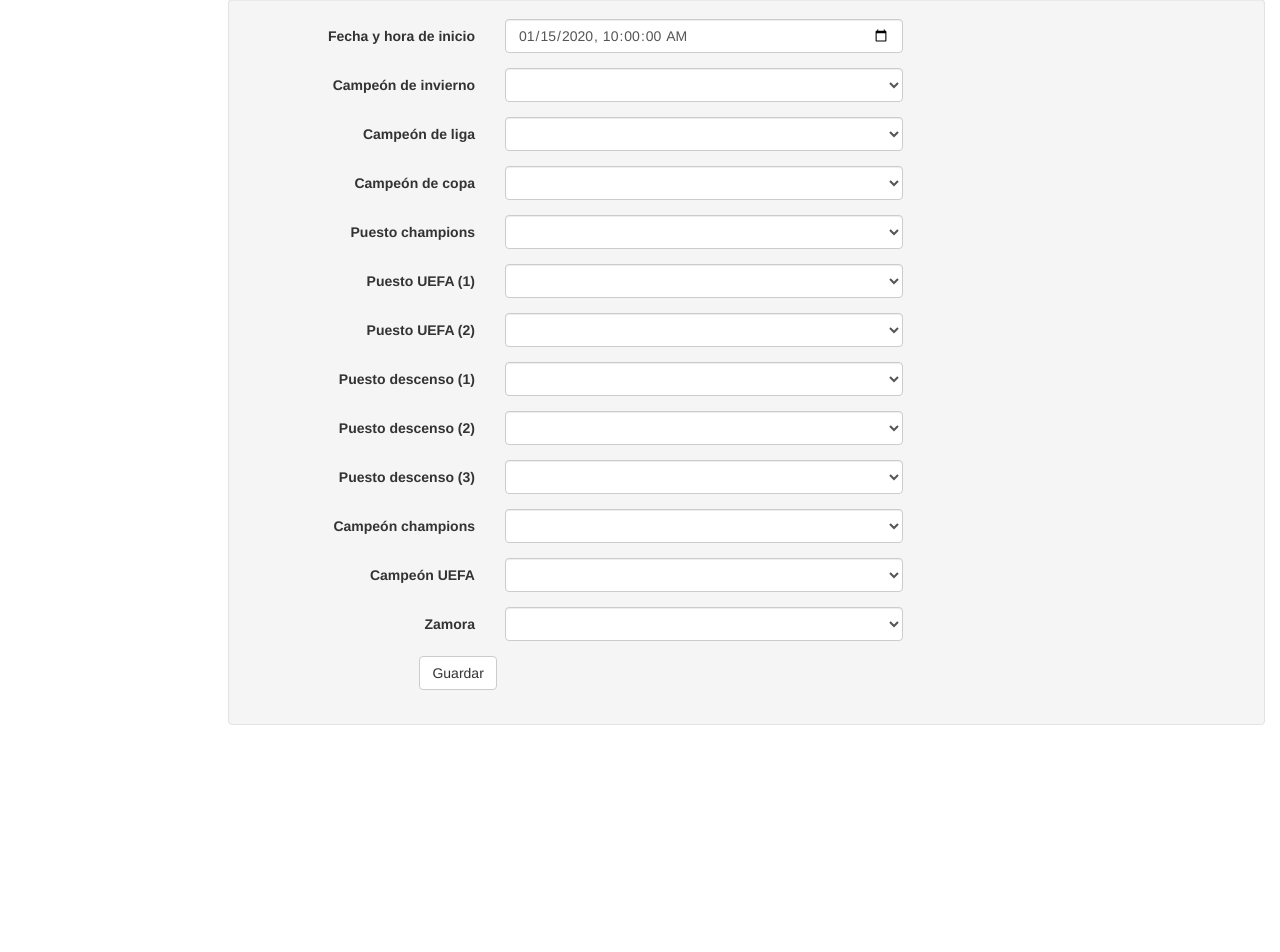
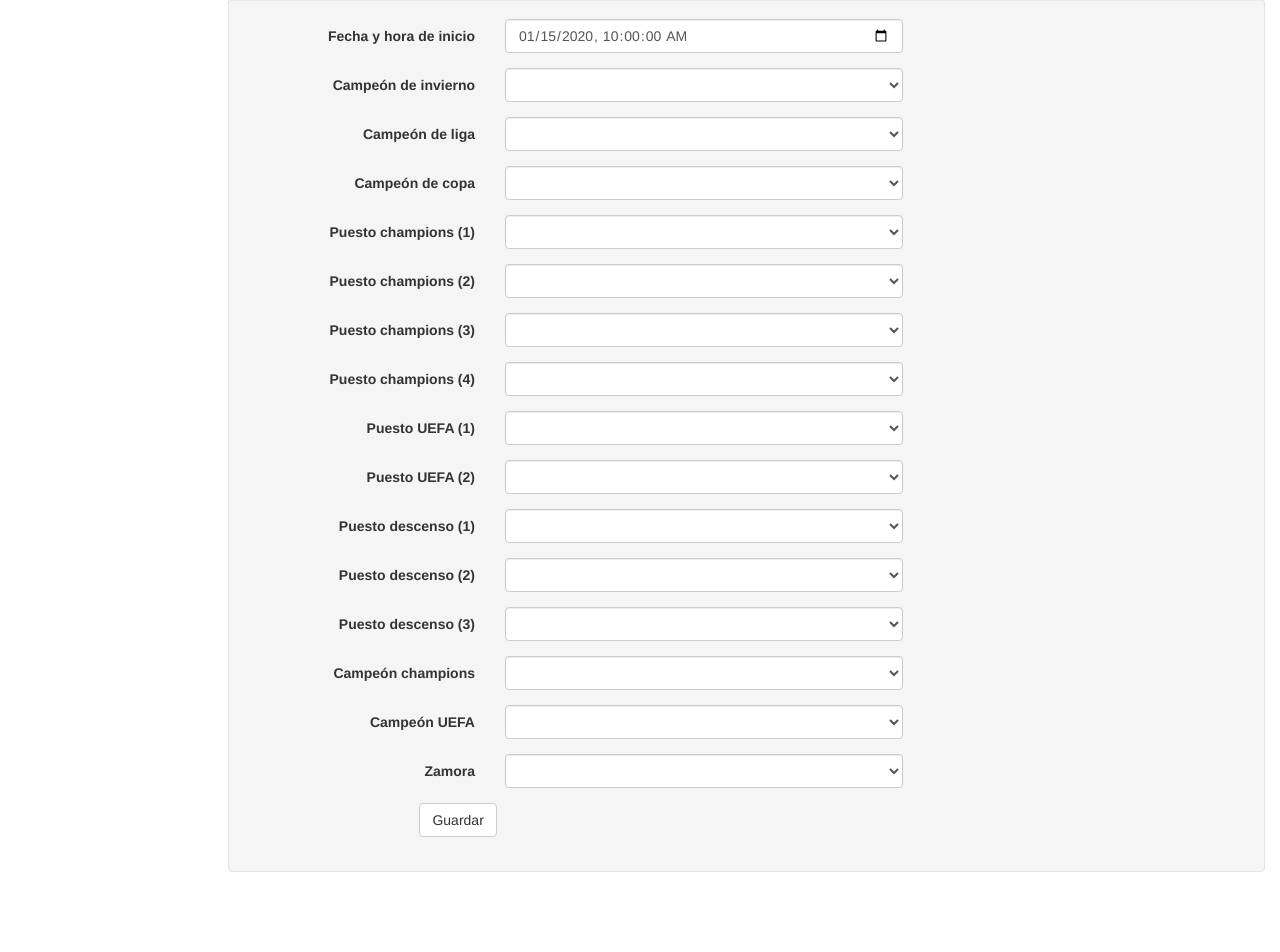
Before and after one commit to memaldi/pelotillaestanco, a Python web app: template templates/resultados-pronosticos-globales.html in a window 1280 px wide. Shown: the part 367-1319 px from the top of the page. Before the commit the page ends 1092 px from the top, so only its background shows below. Run offline with Jinja, Linux system fonts and the light colour scheme; the template is opened without the code that fills it: most values are stand-ins (such as "Sample title", 1, 10 or a date in 2020); lists and menus that the app fills with data are empty; some libraries are stand-ins or nearby versions.

Commit message:
Arreglado lo de los puestos de champions en la parte de los resultados

```diff
--- a/model.py
+++ b/model.py
@@ -59,7 +59,7 @@ class PronosticoGlobal(db.Model):
 	campeon_copa = db.ReferenceProperty(reference_class=Equipo, collection_name='campeon_copa')
 	campeon_liga = db.ReferenceProperty(reference_class=Equipo, collection_name='campeon_liga')
 	#puesto_champions = db.ReferenceProperty(reference_class=Equipo, collection_name='puesto_champions')
-	puesto_champions = db.ListProperty(db.Key)
+	puestos_champions = db.ListProperty(db.Key)
 	puestos_uefa = db.ListProperty(db.Key)
 	puestos_descenso = db.ListProperty(db.Key)
 	zamora = db.ReferenceProperty(reference_class=Jugador, collection_name='zamora')
@@ -71,7 +71,8 @@ class ResultadosPronosticoGlobal(db.Model):
 	campeon_invierno = db.ReferenceProperty(reference_class=Equipo, collection_name='campeon_invierno_resultado')
 	campeon_copa = db.ReferenceProperty(reference_class=Equipo, collection_name='campeon_copa_resultado')
 	campeon_liga = db.ReferenceProperty(reference_class=Equipo, collection_name='campeon_liga_resultado')
-	puesto_champions = db.ReferenceProperty(reference_class=Equipo, collection_name='puesto_champions_resultado')
+	#puesto_champions = db.ReferenceProperty(reference_class=Equipo, collection_name='puesto_champions_resultado')
+	puestos_champions = db.ListProperty(db.Key)
 	puestos_uefa = db.ListProperty(db.Key)
 	puestos_descenso = db.ListProperty(db.Key)
 	zamora = db.ReferenceProperty(reference_class=Jugador, collection_name='zamora_resultado')
--- a/templates/resultados-pronosticos-globales.html
+++ b/templates/resultados-pronosticos-globales.html
@@ -55,19 +55,29 @@
         </div>
       </div>
 
-      <div class="form-group" id="champions-group">
-        <label for="champions" class="col-sm-3 control-label">Puesto champions</label>
+      {% for n in range(4) %}
+        <div class="form-group" id="champions-{{n+1}}-group">
+          <label for="champions-{{n+1}}" class="col-sm-3 control-label">Puesto champions ({{n+1}})</label>
           <div class="col-sm-5">
-          <select class="form-control" name="champions">
+            <select class="form-control" name="champions-{{n+1}}">
               <option value=""></option>
               {% for equipo in equipos %}
                 {% if equipo.lfp == True %}
-                <option value="{{equipo.key()}}" {% if pronostico_global.puesto_champions %} {% if equipo.key() == pronostico_global.puesto_champions.key() %} selected {% endif %} {% endif %}>{{equipo.nombre}}</option>
+                  {% if n == 0 %}
+                    <option value="{{equipo.key()}}" {% if pronostico_global.puestos_champions.0 %} {% if equipo.key() == pronostico_global.puestos_champions.0 %} selected {% endif %} {% endif %}>{{equipo.nombre}}</option>
+                  {% elif n == 1 %}
+                    <option value="{{equipo.key()}}" {% if pronostico_global.puestos_champions.1 %} {% if equipo.key() == pronostico_global.puestos_champions.1 %} selected {% endif %} {% endif %}>{{equipo.nombre}}</option>
+                  {% elif n == 2 %}
+                    <option value="{{equipo.key()}}" {% if pronostico_global.puestos_champions.2 %} {% if equipo.key() == pronostico_global.puestos_champions.2 %} selected {% endif %} {% endif %}>{{equipo.nombre}}</option>
+                  {% elif n == 3 %}
+                    <option value="{{equipo.key()}}" {% if pronostico_global.puestos_champions.3 %} {% if equipo.key() == pronostico_global.puestos_champions.3 %} selected {% endif %} {% endif %}>{{equipo.nombre}}</option>
+                  {% endif %}
                 {% endif %}
               {% endfor %}
             </select>
           </div>
         </div>
+      {% endfor %}
 
       {% for n in range(2) %}
         <div class="form-group" id="uefa-{{n+1}}-group">
```
Also changed, not shown: main.py (+32 -2 lines). Lines whose indentation alone changed are shown as unchanged.
